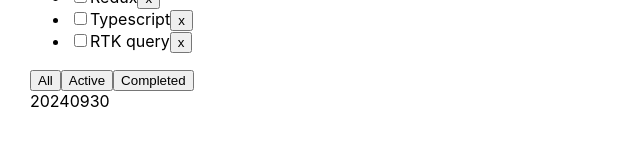
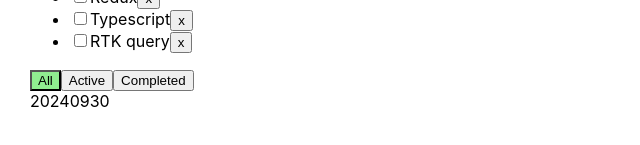
Before and after one commit to PavelS324/TodoListStady, a React (Create React App) app: page / in a window 1280 px wide. Shown: the part 207-352 px from the top of the page, without its empty margins (0-640 px from the left). Built offline with nearby package versions, Linux system fonts and the light colour scheme.

Commit message:
Buttons change color on green after click

```diff
--- a/src/App.css
+++ b/src/App.css
@@ -14,3 +14,7 @@
 .error-message {
   color: red;
 }
+
+.active-filter {
+  background-color: lightgreen;
+}
--- a/src/App.tsx
+++ b/src/App.tsx
@@ -61,7 +61,7 @@ function App() {
 
     return (
         <div className="App">
-            <TodoList title="What to learn" tasks={tasksForTodoList} date="20240930" onClick={delTask} filterTasks={filterTasks} addTask={addTask} changeStatusTask={changeStatusTask} />
+            <TodoList title="What to learn" tasks={tasksForTodoList} date="20240930" onClick={delTask} filterTasks={filterTasks} addTask={addTask} changeStatusTask={changeStatusTask} filterForTasks={filter} />
             {/*<TodoList title="Songs" tasks={tasks2} />*/}
             {/*<TodoList title="WSongs" />*/}
             {/*<TodoList title="Books" />*/}
--- a/src/Types.tsx
+++ b/src/Types.tsx
@@ -7,6 +7,7 @@ export type TodoListPropsType = {
     filterTasks: (filter: FiltersType) => void
     addTask: (title: string) => void
     changeStatusTask: (id: string, checked: boolean) => void
+    filterForTasks: FiltersType | undefined
 }
 
 export type TaskType = {
@@ -18,6 +19,7 @@ export type TaskType = {
 export type ButtonPropsType = {
     title: string
     onClick?: () => void
+    className?: string
 }
 
 export type FiltersType = "all" | "active" | "completed"
--- a/src/components/Button.tsx
+++ b/src/components/Button.tsx
@@ -1,7 +1,8 @@
-import {ButtonPropsType} from "../Types";
+import {ButtonPropsType, FiltersType} from "../Types";
 import React from "react";
 
-export const Button = ({title, onClick}: ButtonPropsType) => {
+export const Button = ({title, onClick, className}: ButtonPropsType) => {
+
     // return <button onClick={() => onClick ? onClick({idStringDel}) : ""}>{title}</button>
-    return <button onClick={onClick}>{title}</button>
+    return <button onClick={onClick} className={className} >{title}</button>
 }
--- a/src/components/TodoList.tsx
+++ b/src/components/TodoList.tsx
@@ -1,10 +1,10 @@
 import React, {ChangeEvent, KeyboardEvent, useRef, useState} from "react";
-import {TodoListPropsType} from "../Types";
+import {FiltersType, TodoListPropsType} from "../Types";
 import {Button} from "./Button";
 import {Simulate} from "react-dom/test-utils";
 import input = Simulate.input;
 
-export const TodoList = ({title, tasks, date, onClick, filterTasks, addTask, changeStatusTask}: TodoListPropsType) => {
+export const TodoList = ({title, tasks, date, onClick, filterTasks, addTask, changeStatusTask, filterForTasks}: TodoListPropsType) => {
 
     // const inputRef = useRef<HTMLInputElement>(null)
 
@@ -67,9 +67,9 @@ export const TodoList = ({title, tasks, date, onClick, filterTasks, addTask, cha
             )
             }
             <div>
-                <Button title="All" onClick={() => filterTasks('all')} />
-                <Button title="Active" onClick={() => filterTasks('active')} />
-                <Button title="Completed" onClick={() => filterTasks('completed')} />
+                <Button title="All" onClick={() => filterTasks('all')} className={filterForTasks === 'all' ? 'active-filter' : ''} />
+                <Button title="Active" onClick={() => filterTasks('active')} className={filterForTasks === 'active' ? 'active-filter' : ''} />
+                <Button title="Completed" onClick={() => filterTasks('completed')} className={filterForTasks === 'completed' ? 'active-filter' : ''} />
             </div>
             <div>{date}</div>
         </div>
```
